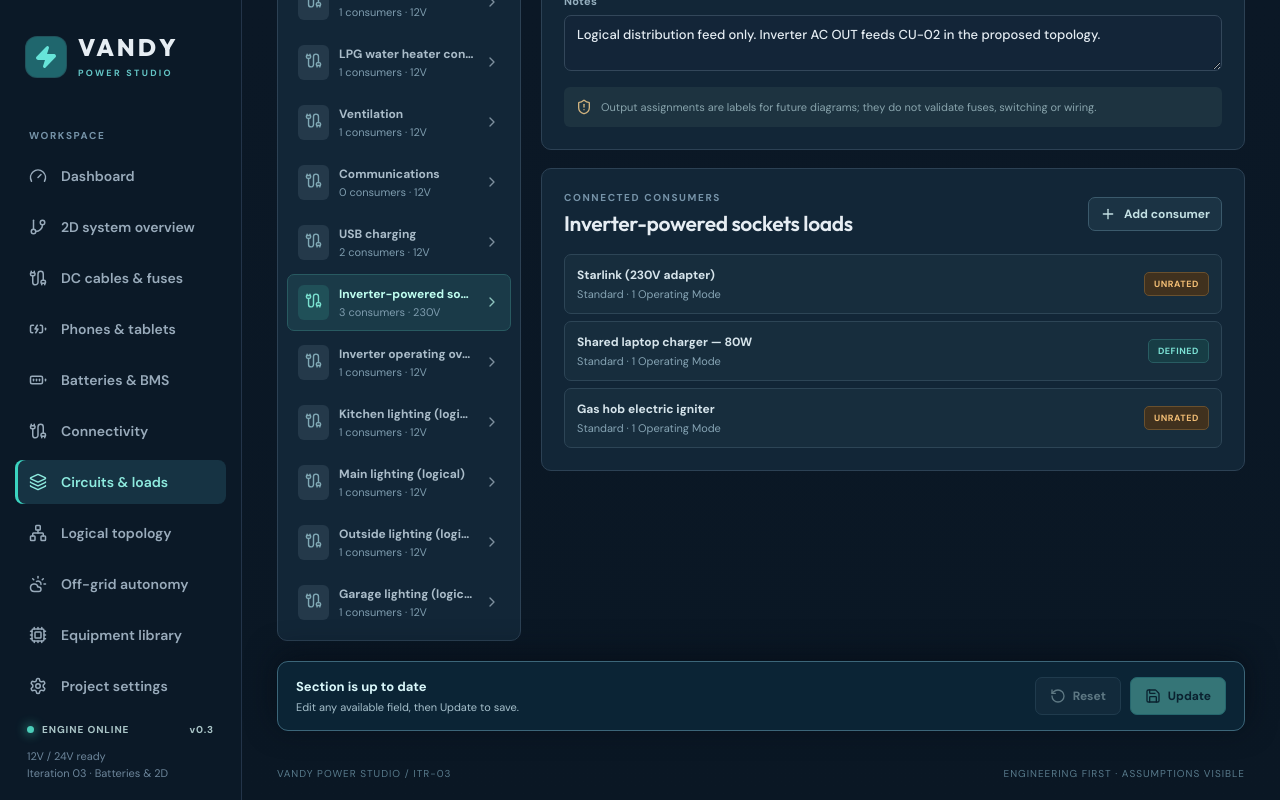
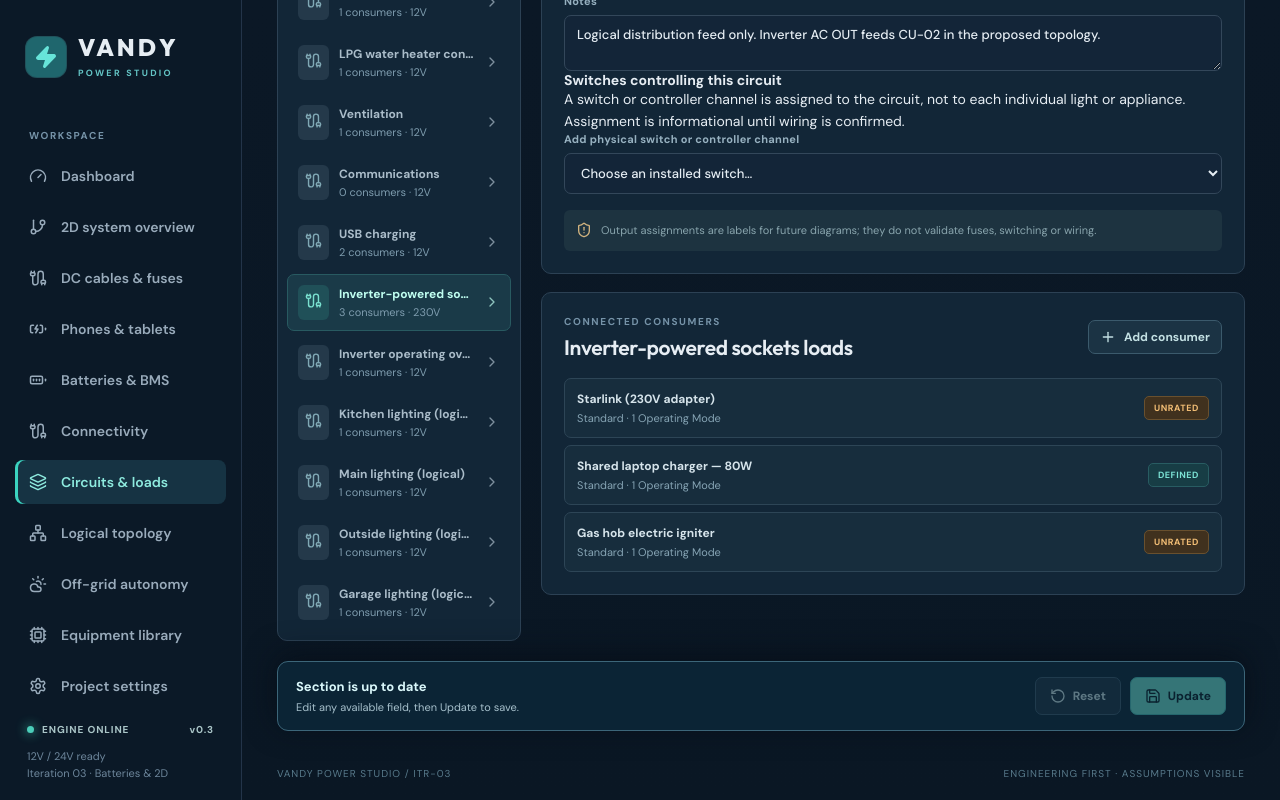
Before and after one commit to Jonty303/Project-Vandy, a React (Vite) app: page / in a window 1280 px wide. Both pictures are taken after a click on the element 761 px from the left and 1376 px from the top of the page. Shown: the part 541-1341 px from the top of the page. Built offline with nearby package versions, Linux system fonts and the light colour scheme.

Commit message:
Manage switches and controller channels from the circuit editor; validate terminals

```diff
--- a/src/ui/App.tsx
+++ b/src/ui/App.tsx
@@ -15,6 +15,7 @@ import { DcWiringPage } from './DcWiring.tsx';
 import { PortableChargingPage } from './PortableCharging.tsx';
 import { DeviceConnections } from './DeviceConnections.tsx';
 import { validateGrounding } from '../domain/grounding.ts';
+import { validateTerminals } from '../domain/terminals.ts';
 import { portableChargingIssues } from '../domain/portableCharging.ts';
 import { validateWiring, effectiveWiring } from '../domain/dcWiring.ts';
 import { validateProject } from '../domain/storage.ts';
@@ -67,6 +68,7 @@ export function App() {
     ...project.batteryBanks.flatMap(b=>summarizeBank(project,b).diagnostics.filter(d=>d.level==='blocker').map(d=>`${b.name||'Unnamed bank'} — ${d.message}`)),
     ...validateCommunicationDraft(project).map(d=>d.message),
     ...validateGrounding(project).map(message=>'Earth & chassis — '+message),
+    ...validateTerminals(project).map(message=>'Terminals & switches — '+message),
     ...portableChargingIssues(project),
     ...validateWiring(effectiveWiring(project)).filter(i=>i.severity==='blocker').map(d=>`DC wiring — ${d.message}`),
     ...(!validateProject(project)?['Project data is structurally invalid. Check field values and referenced components before updating.']:[])
@@ -194,6 +196,33 @@ export function App() {
               <Field label="Distribution attachment (not verified)"><select value={circuit.sourceComponentId??''} onChange={e=>patchCircuit(circuit.id,{sourceComponentId:e.target.value||undefined,sourceOutputId:undefined})}><option value="">Unassigned / infer from topology</option>{project.components.filter(c=>circuit.supply==='dc'?!!c.outputs?.length:!!c.ports?.some(p=>p.system==='ac'&&p.direction==='output')).map(c=><option key={c.id} value={c.id}>{c.name}</option>)}</select></Field>
               {circuit.sourceComponentId && <Field label="Output channel"><select value={circuit.sourceOutputId??''} onChange={e=>patchCircuit(circuit.id,{sourceOutputId:e.target.value||undefined})}><option value="">Unassigned</option>{project.components.find(c=>c.id===circuit.sourceComponentId)?.outputs?.map(x=><option key={x.id} value={x.id}>{x.label}</option>)}</select></Field>}
               </div><Field label="Notes"><textarea rows={2} value={circuit.notes??''} onChange={e=>patchCircuit(circuit.id,{notes:e.target.value})}/></Field>
+              <div className="circuit-switches">
+                <strong>Switches controlling this circuit</strong>
+                <p>A switch or controller channel is assigned to the circuit, not to each individual light or appliance. Assignment is informational until wiring is confirmed.</p>
+                {(circuit.switchAssignments??[]).map(a=>{
+                  const device=project.components.find(c=>c.id===a.componentId);
+                  const channel=device?.outputs?.find(o=>o.id===a.outputId);
+                  return <div className="circuit-switch-row" key={a.id}>
+                    <span>{device?.name??'Missing switch'}{channel?' — '+channel.label:''}</span>
+                    <button className="button small" onClick={()=>patchCircuit(circuit.id,{switchAssignments:(circuit.switchAssignments??[]).filter(x=>x.id!==a.id)})}>Remove</button>
+                  </div>;
+                })}
+                <label className="field"><span>Add physical switch or controller channel</span>
+                  <select value="" onChange={e=>{
+                    if(!e.target.value)return;
+                    const [componentId,outputId]=JSON.parse(e.target.value) as [string,string|null];
+                    const old=circuit.switchAssignments??[];
+                    if(!old.some(a=>a.componentId===componentId&&(a.outputId??null)===outputId))
+                      patchCircuit(circuit.id,{switchAssignments:[...old,{id:makeId(),componentId,...(outputId?{outputId}:{})}]});
+                  }}>
+                    <option value="">Choose an installed switch…</option>
+                    {project.components.filter(c=>(c.kind==='switch'&&c.id!=='isolator')||c.kind==='controller')
+                      .flatMap(c=>c.outputs?.length?c.outputs.map(o=>({value:JSON.stringify([c.id,o.id]),label:c.name+' — '+o.label})):
+                        [{value:JSON.stringify([c.id,null]),label:c.name}])
+                      .map(o=><option key={o.value} value={o.value}>{o.label}</option>)}
+                  </select>
+                </label>
+              </div>
               <div className="subtle-hint"><ShieldAlert size={16}/> Output assignments are labels for future diagrams; they do not validate fuses, switching or wiring.</div>
             </section>
             <section className="panel"><div className="panel-head"><div><div className="overline">CONNECTED CONSUMERS</div><h2>{circuit.name} loads</h2></div><button className="button small" onClick={addLoad}><Plus size={16}/> Add consumer</button></div><div className="load-list">{project.loads.filter(l=>l.circuitId===circuit.id).length===0&&<Empty>No consumers assigned to this circuit yet.</Empty>}{project.loads.filter(l=>l.circuitId===circuit.id).map(l=><button key={l.id} onClick={()=>setSelectedLoad(l.id)} className={`load-row ${selectedLoad===l.id?'active':''}`}><span><strong>{l.name}</strong><small>{l.kind.replace('-',' ')} · {l.modes.length} operating mode{l.modes.length!==1?'s':''}</small></span><span>{l.modes.some(m=>m.watts===null) && l.kind!=='led-strip'?<Tag tone="warn">Unrated</Tag>:<Tag tone="accent">Defined</Tag>}</span></button>)}</div></section>
```
